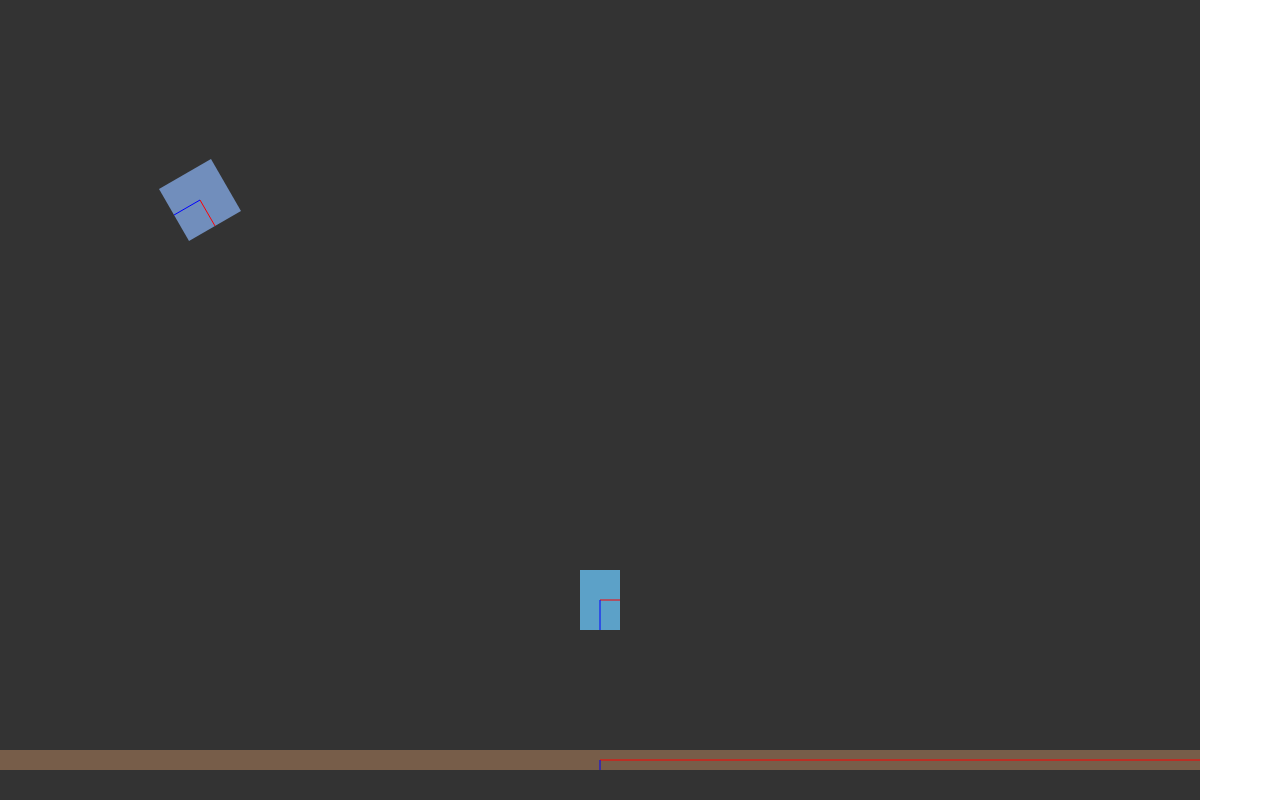
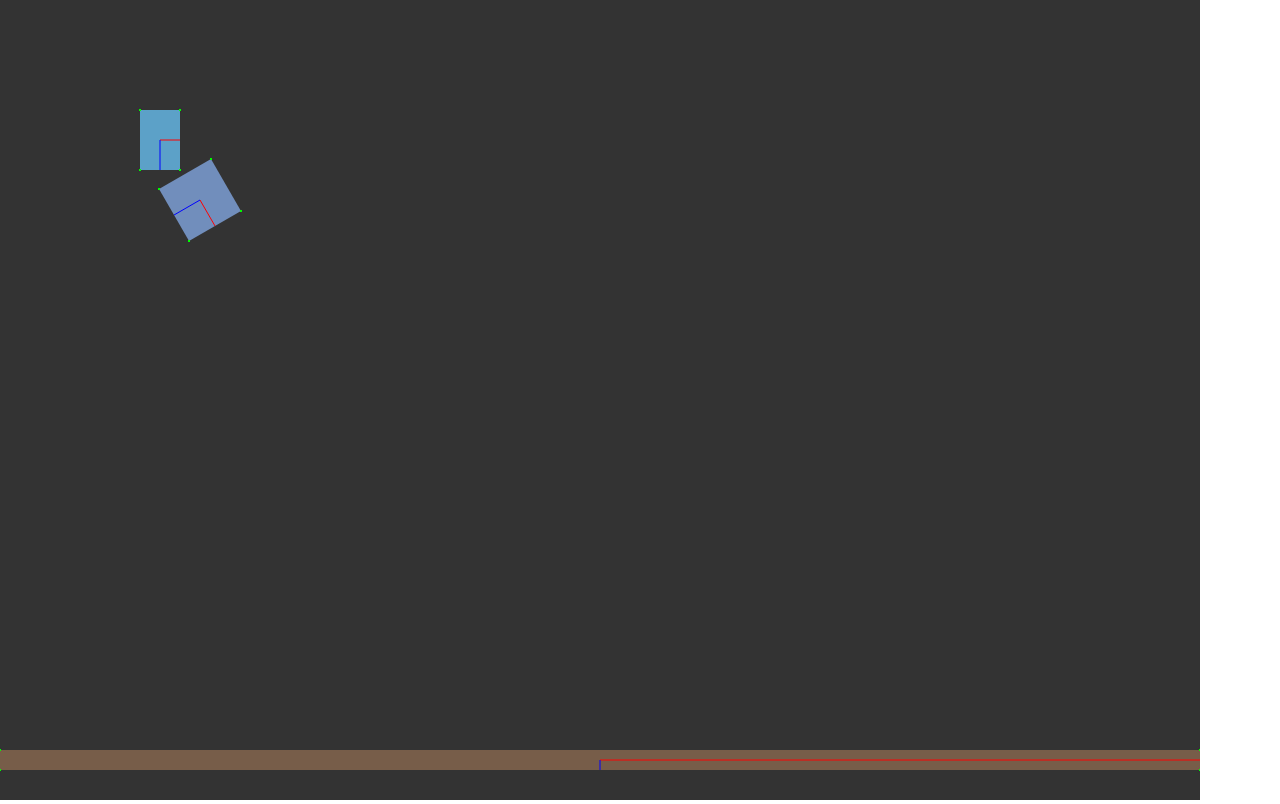
Before and after one commit to veit30/rapid-game, a plain HTML site: page index.html in a window 1280 px wide. Drawn offline with Linux system fonts and the light colour scheme.

Commit message:
Refactoring again. Implements unfinished collision detection.

```diff
--- a/assets/js/game-engine.js
+++ b/assets/js/engine.js
@@ -18,6 +18,7 @@ const createCanvas = (width,height,id,parent) => {
 const ctx = createCanvas();
 let bgColor = '#333';
 const gameObjects = [];
+let player;
 let t0 = 0;
 
 const clear = () => {
@@ -31,11 +32,16 @@ const render = () => {
   for(let go of gameObjects) {
     go.render();
   }
+  player.render();
 }
 
 const update = () => {
+  player.update();
   for(let go of gameObjects) {
     go.update();
+    if(CollisionDetector.isCollision(player,go)) {
+      console.log("Collision");
+    }
   }
 }
 
@@ -67,13 +73,13 @@ const IH = new InputHandler();
 let ground = new Rectangle({x:600,y:760},1200,20);
 ground.color = '#775d49';
 ground.ctx = ctx;
-let player = new Player({x:600,y:600},40,60);
+player = new Player({x:160,y:140},40,60);
 player.color = '#5ca1c8';
 player.input = IH;
 player.ctx = ctx;
 let obj1 = new Rectangle({x: 200, y: 200}, 60,60,60,'#718ebc');
 obj1.ctx = ctx;
-addGameObjects(ground,player,obj1);
+addGameObjects(ground,obj1);
 //IH.bindOnMouseMove(e => {console.log(e.clientX,e.clientY)});
 
 gameLoop();
--- a/assets/js/game-objects.js
+++ /dev/null
@@ -1,152 +0,0 @@
-class Circle {
-  constructor({x,y},radius, color = '#ff6565') {
-    this.pos = new Vector2(x,y);
-    this.radius = radius;
-    this.color = color;
-    // for later with boundary box
-    this.collision = true;
-  }
-
-  render() {
-    this.ctx.save();
-    this.ctx.fillStyle = this.color;
-    this.ctx.beginPath();
-    this.ctx.arc(this.pos.x,this.pos.y,2,0,Math.PI*2);
-    this.ctx.fill();
-    this.ctx.restore();
-  }
-}
-
-class Rectangle {
-  constructor({x,y},width,height, rotation = 0, color = '#ff6565') {
-    this.pos = new Vector2(x,y);
-    this.width = width;
-    this.height = height;
-    this.rotation = rotation;
-    this.color = color;
-    // for later with boundary box
-    this.collision = true;
-    this.ctx;
-  }
-
-  render() {
-    this.ctx.save();
-    this.ctx.translate(this.pos.x,this.pos.y);
-    this.ctx.rotate(this.rotation * Math.PI / 180);
-    this.ctx.translate(-this.pos.x,-this.pos.y);
-    this.ctx.fillStyle = this.color;
-    this.ctx.fillRect(this.pos.x-this.width*.5,this.pos.y-this.height*.5,this.width,this.height);
-    this.ctx.restore();
-
-    //render axes
-    let axes = this.getAxes();
-
-    this.ctx.save();
-    this.ctx.lineWidth = 1;
-    this.ctx.strokeStyle = '#ff0000';
-    this.ctx.beginPath();
-    this.ctx.moveTo(this.pos.x,this.pos.y);
-    this.ctx.lineTo(axes[0][1].x,axes[0][1].y);
-    this.ctx.stroke();
-    this.ctx.strokeStyle = '#0000ff';
-    this.ctx.beginPath();
-    this.ctx.moveTo(this.pos.x,this.pos.y);
-    this.ctx.lineTo(axes[1][1].x,axes[1][1].y);
-    this.ctx.stroke();
-    this.ctx.restore();
-  }
-
-  update() {
-
-
-  }
-
-  getAxes() {
-    // Rotation defines the angle
-    let rot = this.rotation;
-    let xa = new Vector2(this.pos.x + this.width * 0.5, this.pos.y);
-    let ya = new Vector2(this.pos.x,this.pos.y + this.height * 0.5);
-    let a1 = [this.pos,xa.rotateTo(this.pos,rot)];
-    let a2 = [this.pos,ya.rotateTo(this.pos,rot)];
-    let axes = [];
-    axes.push(a1);
-    axes.push(a2);
-    return axes;
-  }
-
-
-
-}
-
-class Player {
-  constructor({x,y},width,height) {
-    this.pos = new Vector2(x,y);
-    this.width = width;
-    this.height = height;
-    this.collision = true;
-    this.rotation = 0;
-    this.a = 0;
-    this.jump = false;
-  }
-
-  render() {
-    this.ctx.save();
-    this.ctx.fillStyle = this.color;
-    this.ctx.fillRect(this.pos.x-this.width*.5,this.pos.y-this.height*.5,this.width,this.height);
-    this.ctx.restore();
-
-    //render axes
-    let axes = this.getAxes();
-
-    this.ctx.save();
-    this.ctx.lineWidth = 1;
-    this.ctx.strokeStyle = '#ff0000';
-    this.ctx.beginPath();
-    this.ctx.moveTo(this.pos.x,this.pos.y);
-    this.ctx.lineTo(axes[0][1].x,axes[0][1].y);
-    this.ctx.stroke();
-    this.ctx.strokeStyle = '#0000ff';
-    this.ctx.beginPath();
-    this.ctx.moveTo(this.pos.x,this.pos.y);
-    this.ctx.lineTo(axes[1][1].x,axes[1][1].y);
-    this.ctx.stroke();
-    this.ctx.restore();
-
-  }
-
-  update() {
-    // 37 - LEFT
-    // 38 - UP
-    // 39 - RIGHT
-    // 40 - DOWN
-    if(this.input.keyState[37]) {
-      this.pos.x -= 1;
-    }
-    if(this.input.keyState[39]) {
-      this.pos.x += 1;
-    }
-    if(this.input.keyState[38]) {
-      this.pos.y -= 1;
-    }
-    if(this.input.keyState[40]) {
-      this.pos.y += 1;
-    }
-  }
-
-  getAxes() {
-    // Rotation defines the angle
-    let rot = -this.rotation;
-    let xa = new Vector2(this.pos.x + this.width * 0.5, this.pos.y);
-    let ya = new Vector2(this.pos.x,this.pos.y + this.height * 0.5);
-    let a1 = [this.pos,xa.rotateTo(this.pos,rot)];
-    let a2 = [this.pos,ya.rotateTo(this.pos,rot)];
-    let axes = [];
-    axes.push(a1);
-    axes.push(a2);
-    return axes;
-  }
-
-  applyForce() {
-
-  }
-}
--- a/assets/js/game-physics.js
+++ /dev/null
@@ -1,12 +0,0 @@
-class CollisionDetector {
-  constructor() {
-
-  }
-
-  isCollision(a,b) {
-    let aA = a.getAxes();
-    let bA = b.getAxes();
-  }
-
-
-}
--- /dev/null
+++ b/assets/js/objects.js
@@ -0,0 +1,150 @@
+class Circle {
+  constructor({x,y},radius, color = '#ff6565') {
+    this.pos = new Vector2(x,y);
+    this.radius = radius;
+    this.color = color;
+    // for later with boundary box
+    this.collision = true;
+    this.axes = [];
+  }
+
+  render() {
+    this.ctx.save();
+    this.ctx.fillStyle = this.color;
+    this.ctx.beginPath();
+    this.ctx.arc(this.pos.x,this.pos.y,2,0,Math.PI*2);
+    this.ctx.fill();
+    this.ctx.restore();
+  }
+}
+
+class Rectangle {
+  constructor({x,y},width,height, rotation = 0, color = '#ff6565') {
+    this.pos = new Vector2(x,y);
+    this.width = width;
+    this.height = height;
+    this.rotation = rotation;
+    this.color = color;
+    // for later with boundary box
+    this.collision = true;
+    this.ctx;
+
+  }
+
+  render() {
+    this.ctx.save();
+    this.ctx.translate(this.pos.x,this.pos.y);
+    this.ctx.rotate(this.rotation * Math.PI / 180);
+    this.ctx.translate(-this.pos.x,-this.pos.y);
+    this.ctx.fillStyle = this.color;
+    this.ctx.fillRect(this.pos.x-this.width*.5,this.pos.y-this.height*.5,this.width,this.height);
+    this.ctx.restore();
+
+    //render axes
+    let axes = this.calcAxes();
+
+    this.ctx.save();
+    this.ctx.lineWidth = 1;
+    this.ctx.strokeStyle = '#ff0000';
+    this.ctx.beginPath();
+    this.ctx.moveTo(axes[0].start.x,axes[0].start.y);
+    this.ctx.lineTo(axes[0].end.x,axes[0].end.y);
+    this.ctx.stroke();
+    this.ctx.strokeStyle = '#0000ff';
+    this.ctx.beginPath();
+    this.ctx.moveTo(axes[1].start.x,axes[1].start.y);
+    this.ctx.lineTo(axes[1].end.x,axes[1].end.y);
+    this.ctx.stroke();
+    this.ctx.restore();
+
+    let corners = this.calcCorners();
+
+    this.ctx.save();
+    this.ctx.fillStyle = '#00ff00';
+    corners.forEach(c => {
+      this.ctx.fillRect(c.x - 1, c.y - 1, 2, 2);
+    })
+    this.ctx.restore();
+
+
+  }
+
+  update() {
+
+
+  }
+
+  //only recalc, when rotation changes for object
+  calcAxes() {
+    let endPoints = [
+      new Vector2(this.pos.x + this.width * 0.5, this.pos.y),
+      new Vector2(this.pos.x,this.pos.y + this.height * 0.5)
+    ]
+    return endPoints.map(p => {
+      return new Line(this.pos,p.rotateTo(this.pos,this.rotation))
+    });
+  }
+
+  calcCorners() {
+    // reihenfolge ist wichtig
+    let corners = [
+      new Vector2(this.pos.x - this.width * .5, this.pos.y - this.height * .5),
+      new Vector2(this.pos.x + this.width * .5, this.pos.y - this.height * .5),
+      new Vector2(this.pos.x + this.width * .5, this.pos.y + this.height * .5),
+      new Vector2(this.pos.x - this.width * .5, this.pos.y + this.height * .5),
+    ]
+    let cornersRotated = corners.map(c => c.rotateTo(this.pos,this.rotation));
+    return cornersRotated;
+  }
+
+  calcBounds() {
+    let corners = this.calcCorners();
+    let lastCorner;
+    let bounds = [];
+    for(let corner of corners) {
+      if(!lastCorner) {
+        lastCorner = corner;
+        continue;
+      } else {
+        bounds.push(new Line(lastCorner,corner));
+        lastCorner = corner;
+      }
+    }
+    bounds.push(new Line(lastCorner,corners[0]));
+    return bounds;
+  }
+}
+
+class Player extends Rectangle {
+  constructor({x,y},width,height) {
+    super({x:x,y:y},width,height);
+    this.a = 0;
+    this.jump = false;
+  }
+
+  update() {
+    // 37 - LEFT
+    // 38 - UP
+    // 39 - RIGHT
+    // 40 - DOWN
+    let speed = 5;
+
+    if(this.input.keyState[37]) {
+      this.pos.x -= speed;
+    }
+    if(this.input.keyState[39]) {
+      this.pos.x += speed;
+    }
+    if(this.input.keyState[38]) {
+      this.pos.y -= speed;
+    }
+    if(this.input.keyState[40]) {
+      this.pos.y += speed;
+    }
+
+  }
+
+  applyForce() {
+
+  }
+}
--- /dev/null
+++ b/assets/js/physics.js
@@ -0,0 +1,25 @@
+class CollisionDetector {
+
+  static isCollision(a,b) {
+    let aBounds = a.calcBounds();
+    let bBounds = b.calcBounds();
+
+    // look if corners are inside other object
+    for(let ab of aBounds) {
+      for(let bb of bBounds) {
+        if(ab.intersectWith(bb)) {;
+          return true;
+        }
+      }
+    }
+    return false;
+  }
+}
+
+class CollisionResolver {
+  static resolveCollision() {
+
+  }
+
+
+}
--- a/assets/js/utils.js
+++ b/assets/js/utils.js
@@ -2,10 +2,8 @@ const rotateVector = ({x,y},angle) => {
   angle = calcDeg(angle);
   let x1 = Math.cos(angle)*x - Math.sin(angle)*y;
   let y1 = Math.sin(angle)*x + Math.cos(angle)*y;
-  return {
-    x: x1,
-    y: y1
-  };
+
+  return new Vector2(x1,y1);
 }
 
 const calcDeg = (angle) => {return angle * Math.PI / 180};
@@ -21,3 +19,31 @@ class Vector2 {
     return new Vector2(nV.x + x,nV.y + y);
   }
 }
+
+class Line {
+  constructor(s,e) {
+    if(s.x === e.x) {
+      this.start = s.y >= e.y ? s : e;
+      this.end = e.y <= s.y ? e : s;
+    } else {
+      this.start = s.x <= e.x ? s : e;
+      this.end = e.x >= s.x ? e : s;
+    }
+  }
+  // returns true, if the line intersects with another line
+  intersectWith(line) {
+    let l1s = this.start, l1e = this.end;
+    let l2s = line.start, l2e = line.end;
+    if(l1s.x > l2s.x && l1e.x < l2e.x) {
+      if(l1s.y < l2s.y && l1e.y > l2e.y) {
+        //debugger;
+        //console.log("collision");
+        return true;
+      }
+    }
+
+
+
+    return false;
+  }
+}
--- a/index.html
+++ b/index.html
@@ -14,9 +14,9 @@
   <body>
     <!-- JS FILES -->
     <script type="text/javascript" src="./assets/js/utils.js"></script>
-    <script type="text/javascript" src="./assets/js/game-physics.js"></script>
-    <script type="text/javascript" src="./assets/js/game-input.js"></script>
-    <script type="text/javascript" src="./assets/js/game-objects.js"></script>
-    <script type="text/javascript" src="./assets/js/game-engine.js"></script>
+    <script type="text/javascript" src="./assets/js/physics.js"></script>
+    <script type="text/javascript" src="./assets/js/controls.js"></script>
+    <script type="text/javascript" src="./assets/js/objects.js"></script>
+    <script type="text/javascript" src="./assets/js/engine.js"></script>
   </body>
 </html>
```
Also changed, not shown: assets/js/controls.js (renamed from assets/js/game-input.js, +8 -0 lines).
